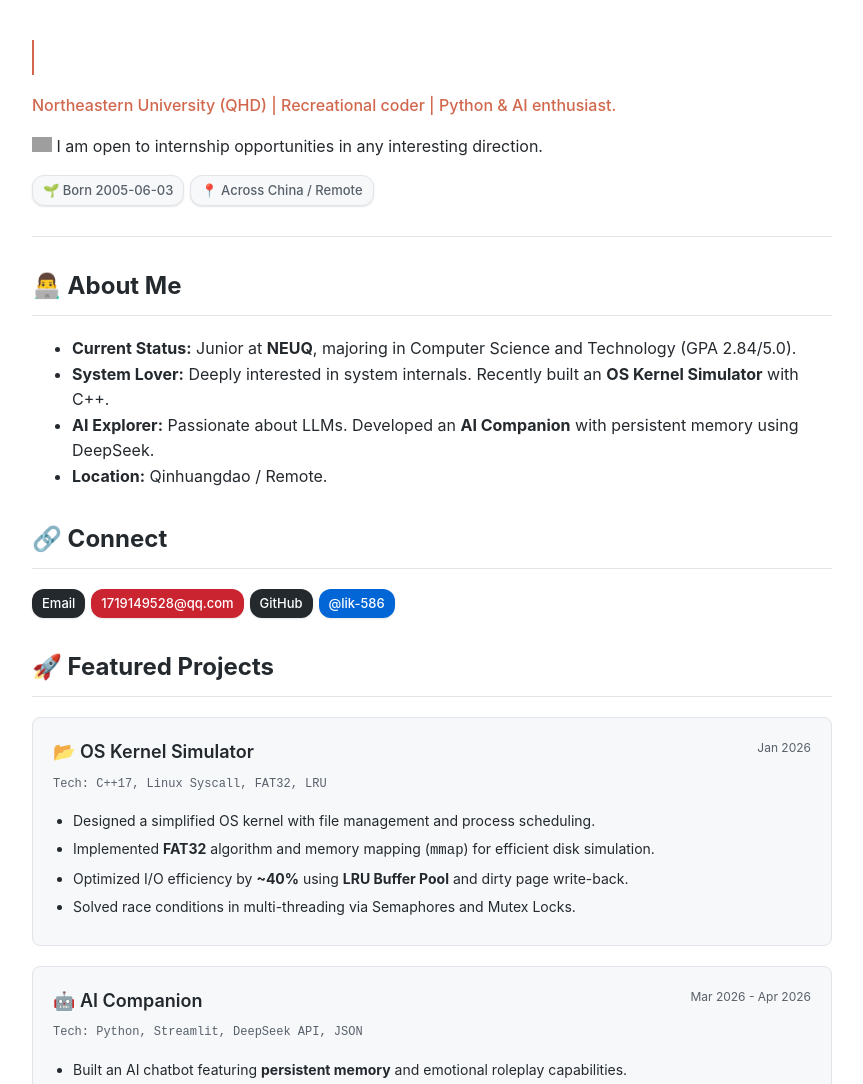
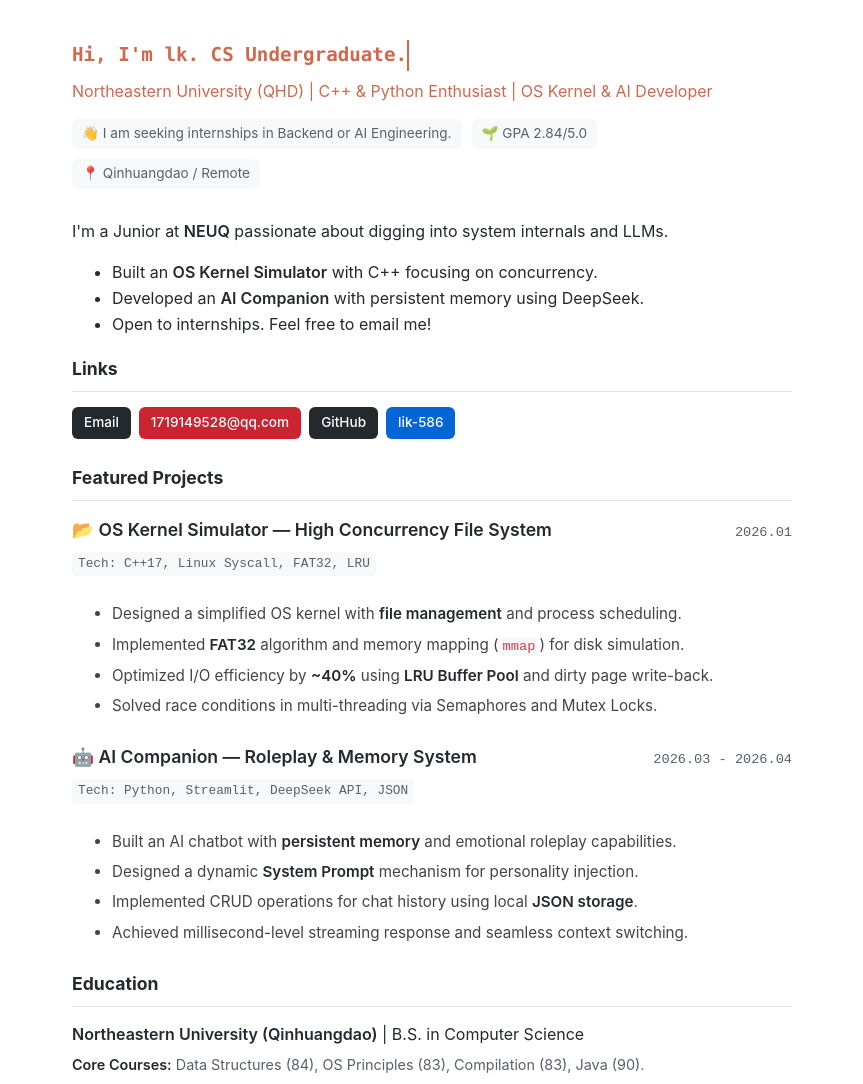
Before and after one commit to lik-586/lik-586.github.io, a plain HTML site: page index.html in a window 1280 px wide. Shown: the top 1084 px of the page, without its empty margins (208-1071 px from the left). Drawn offline with Linux system fonts and the light colour scheme; grey boxes are pictures that could not be loaded.

Commit message:
Update index.html（4）
好像还是第一版更好

```diff
--- a/index.html
+++ b/index.html
@@ -20,202 +20,230 @@
             background-color: var(--bg-color);
             color: var(--text-main);
             line-height: 1.6;
-            padding: 40px 20px;
-            max-width: 800px;
-            margin: 0 auto;
+            max-width: 720px;
+            margin: 40px auto;
+            padding: 0 20px;
         }
-
-        /* --- 动态标题样式 (打字机效果) --- */
-        .typewriter-container {
-            font-family: 'Courier New', Courier, monospace;
-            font-size: 22px;
-            font-weight: 700;
-            color: var(--primary-color);
-            border-right: 2px solid var(--primary-color); /* 光标 */
-            white-space: nowrap;
-            overflow: hidden;
-            display: inline-block;
-            width: 0; /* 初始宽度为0 */
-        }
-
-        /* 定义闪烁动画 */
-        @keyframes blink-animation {
-            0%, 100% { border-color: transparent; }
-            50% { border-color: var(--primary-color); }
-        }
-
-        /* 只有添加 .blinking 类时才闪烁 */
-        .blinking {
-            animation: blink-animation 0.8s step-end infinite;
-        }
-
-        /* --- 通用排版 --- */
-        h1, h2, h3 { margin-top: 0; color: var(--text-main); }
-        h2 { border-bottom: 1px solid var(--border-color); padding-bottom: 10px; margin-top: 30px; }
-        p { margin-bottom: 15px; }
-
-        .text-gray { color: var(--text-gray); }
-        .text-orange { color: var(--primary-color); }
 
         a { color: var(--primary-color); text-decoration: none; }
         a:hover { text-decoration: underline; }
+        strong { color: var(--text-main); font-weight: 600; }
 
-        /* --- 标签样式 (Badge) --- */
-        .tags-container {
+        /* --- 头部区域 --- */
+        header { margin-bottom: 30px; }
+        .typewriter-container {
+            font-family: 'SFMono-Regular', Consolas, 'Liberation Mono', Menlo, Courier, monospace;
+            font-size: 1.2rem;
+            font-weight: 600;
+            color: var(--primary-color);
+            border-right: 2px solid var(--primary-color);
+            white-space: nowrap;
+            overflow: hidden;
+            width: fit-content;
+            animation: blink-caret 0.75s step-end infinite;
+        }
+
+        .subtitle {
+            margin-top: 8px;
+            font-size: 1rem;
+            color: var(--primary-color);
+            opacity: 0; /* 初始隐藏，JS控制淡入 */
+            animation: fadeIn 1s forwards 0.5s;
+        }
+
+        .status-badges {
+            margin-top: 15px;
+            display: flex;
+            gap: 10px;
+            flex-wrap: wrap;
+        }
+        .badge {
+            font-size: 0.85rem;
+            padding: 4px 10px;
+            border-radius: 6px;
+            background-color: var(--bg-code);
+            color: var(--text-gray);
+            display: flex;
+            align-items: center;
+            gap: 5px;
+        }
+
+        /* --- 链接标签区域 --- */
+        .links-section h3, .projects-section h3, .edu-section h3 {
+            font-size: 1.1rem;
+            border-bottom: 1px solid var(--border-color);
+            padding-bottom: 8px;
+            margin-bottom: 15px;
+            color: var(--text-main);
+        }
+
+        .tag-container {
             display: flex;
             flex-wrap: wrap;
+            gap: 8px;
+            margin-bottom: 25px;
+        }
+        .tag {
+            font-size: 0.85rem;
+            font-weight: 500;
+            padding: 5px 12px;
+            border-radius: 6px;
+            color: white;
+            display: flex;
+            align-items: center;
             gap: 6px;
-            margin-bottom: 20px;
+        }
+        /* 颜色模拟参考图 */
+        .t-blog { background-color: #24292e; }
+        .t-wiki { background-color: var(--primary-color); }
+        .t-leetcode { background-color: #586069; }
+        .t-algo { background-color: #f9826c; }
+        .t-mail { background-color: #24292e; }
+        .t-email { background-color: #cb2431; }
+        .t-gh { background-color: #24292e; }
+        .t-gh-val { background-color: #0366d6; }
+
+        /* --- 项目列表 --- */
+        .project-item {
+            margin-bottom: 25px;
+        }
+        .project-header {
+            display: flex;
+            justify-content: space-between;
+            align-items: baseline;
+            margin-bottom: 5px;
+        }
+        .project-title {
+            font-size: 1.1rem;
+            font-weight: 600;
+            color: var(--text-main);
+        }
+        .project-date {
+            font-size: 0.85rem;
+            color: var(--text-gray);
+            font-family: monospace;
+        }
+        .tech-stack {
+            font-size: 0.8rem;
+            color: var(--text-gray);
+            margin-bottom: 10px;
+            font-family: monospace;
+            background: var(--bg-code);
+            padding: 2px 6px;
+            border-radius: 4px;
+            display: inline-block;
+        }
+        .project-desc li {
+            margin-bottom: 6px;
+            font-size: 0.95rem;
+            color: #444;
+        }
+        code {
+            background-color: var(--bg-code);
+            padding: 2px 4px;
+            border-radius: 4px;
+            font-family: monospace;
+            font-size: 0.9em;
+            color: #d73a49;
         }
 
-        .tag {
-            display: inline-flex;
-            align-items: center;
-            padding: 4px 10px;
-            border-radius: 12px; /* 圆角 */
-            font-size: 13px;
-            font-weight: 500;
-            color: white;
-            box-shadow: 0 1px 2px rgba(0,0,0,0.1);
-        }
+        /* --- 教育背景 --- */
+        .edu-item { margin-bottom: 15px; }
+        .course-list { font-size: 0.9rem; color: var(--text-gray); margin-top: 5px; }
 
-        /* 标签配色 */
-        .tag-blog { background-color: #24292e; }
-        .tag-wiki { background-color: var(--primary-color); }
-        .tag-leetcode { background-color: #586069; }
-        .tag-algo { background-color: #f9826c; }
-        .tag-mail { background-color: #24292e; }
-        .tag-emailaddr { background-color: #cb2431; }
-        .tag-social { background-color: #24292e; }
-        .tag-social-val { background-color: #0366d6; }
-        .tag-csdn { background-color: #586069; }
-        .tag-csdn-val { background-color: #28a745; }
-
-        /* --- 项目卡片 --- */
-        .project-card {
-            background-color: var(--bg-code);
-            border-radius: 8px;
-            padding: 20px;
-            margin-bottom: 20px;
-            border: 1px solid var(--border-color);
-        }
-
-        .project-title {
-            font-size: 18px;
-            font-weight: 600;
-            margin-bottom: 8px;
-            display: flex;
-            justify-content: space-between;
-        }
-
-        .tech-stack {
-            font-size: 12px;
-            color: var(--text-gray);
-            font-family: monospace;
-            margin-bottom: 12px;
-            display: block;
-        }
-
-        .project-card ul {
-            margin-bottom: 0;
-            padding-left: 20px;
-        }
-
-        .project-card li {
-            margin-bottom: 6px;
-            font-size: 14px;
-        }
-
-        /* --- 引用块 --- */
+        /* --- 引用 --- */
         blockquote {
             border-left: 4px solid var(--border-color);
             padding-left: 16px;
+            margin: 30px 0;
             color: var(--text-gray);
             font-style: italic;
-            margin: 30px 0;
         }
+
+        /* --- 动画 --- */
+        @keyframes blink-caret { from, to { border-color: transparent; } 50% { border-color: var(--primary-color); } }
+        @keyframes fadeIn { to { opacity: 1; } }
 
         /* --- 响应式 --- */
         @media (max-width: 600px) {
-            body { padding: 20px 15px; }
-            .typewriter-container { font-size: 18px; }
-            .project-title { flex-direction: column; gap: 5px; }
+            body { margin: 20px auto; padding: 0 15px; }
+            .typewriter-container { font-size: 1.1rem; width: 100%; }
+            .project-header { flex-direction: column; }
+            .project-date { margin-top: 4px; }
         }
     </style>
 </head>
 <body>
 
-<!-- 头部区域 -->
+    <!-- 头部介绍 -->
     <header>
         <!-- 打字机标题 -->
         <div class="typewriter-container" id="typewriter"></div>
 
-    <p class="text-orange" style="margin-top: 10px; font-weight: 500;">
-        Northeastern University (QHD) | Recreational coder | Python & AI enthusiast.
-    </p>
+        <!-- 副标题 -->
+        <div class="subtitle">
+            Northeastern University (QHD) | C++ & Python Enthusiast | OS Kernel & AI Developer
+        </div>
 
-    <p>
-        <img src="https://raw.githubusercontent.com/MartinHeinz/MartinHeinz/master/wave.gif" width="20px">
-        I am open to internship opportunities in any interesting direction.
-    </p>
-
-    <div class="tags-container" style="margin-top: 15px;">
-        <span class="tag" style="background-color: #f6f8fa; color: #586069; border: 1px solid var(--border-color);">🌱 Born 2005-06-03</span>
-        <span class="tag" style="background-color: #f6f8fa; color: #586069; border: 1px solid var(--border-color);">📍 Across China / Remote</span>
+        <!-- 状态徽章 -->
+        <div class="status-badges">
+            <div class="badge">👋 I am seeking internships in Backend or AI Engineering.</div>
+            <div class="badge">🌱 GPA 2.84/5.0</div>
+            <div class="badge">📍 Qinhuangdao / Remote</div>
         </div>
     </header>
 
-<hr style="border: 0; border-top: 1px solid var(--border-color); margin: 30px 0;">
-
-<!-- 关于我 -->
+    <!-- 简短自我介绍 -->
     <section>
-    <h2>👨‍💻 About Me</h2>
+        <p>I'm a Junior at <strong>NEUQ</strong> passionate about digging into system internals and LLMs.</p>
         <ul>
-        <li><strong>Current Status:</strong> Junior at <strong>NEUQ</strong>, majoring in Computer Science and Technology (GPA 2.84/5.0).</li>
-        <li><strong>System Lover:</strong> Deeply interested in system internals. Recently built an <strong>OS Kernel Simulator</strong> with C++.</li>
-        <li><strong>AI Explorer:</strong> Passionate about LLMs. Developed an <strong>AI Companion</strong> with persistent memory using DeepSeek.</li>
-        <li><strong>Location:</strong> Qinhuangdao / Remote.</li>
+            <li>Built an <strong>OS Kernel Simulator</strong> with C++ focusing on concurrency.</li>
+            <li>Developed an <strong>AI Companion</strong> with persistent memory using DeepSeek.</li>
+            <li>Open to internships. Feel free to email me!</li>
         </ul>
     </section>
 
-<!-- 链接 -->
-<section>
-    <h2>🔗 Connect</h2>
-    <div class="tags-container">
-        <span class="tag tag-mail">Email</span>
-        <span class="tag tag-emailaddr">1719149528@qq.com</span>
-        <span class="tag tag-social">GitHub</span>
-        <span class="tag tag-social-val">@lik-586</span>
+    <!-- 链接区域 (模仿参考图的 Links) -->
+    <section class="links-section">
+        <h3>Links</h3>
+        <div class="tag-container">
+            <span class="tag t-mail">Email</span>
+            <span class="tag t-email">1719149528@qq.com</span>
+
+            <span class="tag t-gh">GitHub</span>
+            <span class="tag t-gh-val">lik-586</span>
         </div>
     </section>
 
-<!-- 项目经历 -->
-<section>
-    <h2>🚀 Featured Projects</h2>
+    <!-- 精选项目 -->
+    <section class="projects-section">
+        <h3>Featured Projects</h3>
 
-    <div class="project-card">
-        <div class="project-title">
-            <span>📂 OS Kernel Simulator</span>
-            <span style="font-size: 12px; font-weight: normal; color: var(--text-gray);">Jan 2026</span>
+        <!-- 项目 1 -->
+        <div class="project-item">
+            <div class="project-header">
+                <span class="project-title">📂 OS Kernel Simulator — High Concurrency File System</span>
+                <span class="project-date">2026.01</span>
             </div>
-        <span class="tech-stack">Tech: C++17, Linux Syscall, FAT32, LRU</span>
-        <ul>
-            <li>Designed a simplified OS kernel with file management and process scheduling.</li>
-            <li>Implemented <strong>FAT32</strong> algorithm and memory mapping (<code>mmap</code>) for efficient disk simulation.</li>
+            <div class="tech-stack">Tech: C++17, Linux Syscall, FAT32, LRU</div>
+            <ul class="project-desc">
+                <li>Designed a simplified OS kernel with <strong>file management</strong> and process scheduling.</li>
+                <li>Implemented <strong>FAT32</strong> algorithm and memory mapping (<code>mmap</code>) for disk simulation.</li>
                 <li>Optimized I/O efficiency by <strong>~40%</strong> using <strong>LRU Buffer Pool</strong> and dirty page write-back.</li>
                 <li>Solved race conditions in multi-threading via Semaphores and Mutex Locks.</li>
             </ul>
         </div>
 
-    <div class="project-card">
-        <div class="project-title">
-            <span>🤖 AI Companion</span>
-            <span style="font-size: 12px; font-weight: normal; color: var(--text-gray);">Mar 2026 - Apr 2026</span>
+        <!-- 项目 2 -->
+        <div class="project-item">
+            <div class="project-header">
+                <span class="project-title">🤖 AI Companion — Roleplay & Memory System</span>
+                <span class="project-date">2026.03 - 2026.04</span>
             </div>
-        <span class="tech-stack">Tech: Python, Streamlit, DeepSeek API, JSON</span>
-        <ul>
-            <li>Built an AI chatbot featuring <strong>persistent memory</strong> and emotional roleplay capabilities.</li>
-            <li>Designed a dynamic <strong>System Prompt</strong> mechanism for flexible personality injection.</li>
+            <div class="tech-stack">Tech: Python, Streamlit, DeepSeek API, JSON</div>
+            <ul class="project-desc">
+                <li>Built an AI chatbot with <strong>persistent memory</strong> and emotional roleplay capabilities.</li>
+                <li>Designed a dynamic <strong>System Prompt</strong> mechanism for personality injection.</li>
                 <li>Implemented CRUD operations for chat history using local <strong>JSON storage</strong>.</li>
                 <li>Achieved millisecond-level streaming response and seamless context switching.</li>
             </ul>
@@ -223,48 +251,41 @@
     </section>
 
     <!-- 教育背景 -->
-<section>
-    <h2>🎓 Education</h2>
-    <p><strong>Northeastern University (Qinhuangdao)</strong> | B.S. in Computer Science</p>
-    <p class="text-gray" style="font-size: 14px;">
+    <section class="edu-section">
+        <h3>Education</h3>
+        <div class="edu-item">
+            <strong>Northeastern University (Qinhuangdao)</strong> | B.S. in Computer Science
+            <div class="course-list">
                 <strong>Core Courses:</strong> Data Structures (84), OS Principles (83), Compilation (83), Java (90).
-    </p>
+            </div>
+        </div>
     </section>
 
+    <!-- 底部格言 -->
     <blockquote>
         "Attempt to achieve any sustainable behavior through automated means."
     </blockquote>
 
-<footer style="font-size: 12px; color: #959da5; text-align: center; margin-top: 40px;">
+    <footer style="text-align: center; color: #959da5; font-size: 0.8rem; margin-top: 40px; padding-bottom: 20px;">
         © 2026 lk. Built with simple HTML.
     </footer>
 
+    <!-- 打字机脚本 -->
     <script>
-    // --- 打字机逻辑 ---
         const textToType = "Hi, I'm lk. CS Undergraduate.";
-    const typewriterElement = document.getElementById('typewriter');
-    let index = 0;
+        const typeWriterElement = document.getElementById('typewriter');
+        let idx = 0;
 
-    function type() {
-        if (index < textToType.length) {
-            // 添加字符
-            typewriterElement.textContent += textToType.charAt(index);
-            index++;
-            // 递归调用，模拟打字速度 (100ms)
-            setTimeout(type, 100);
-        } else {
-            // --- 打字结束 ---
-            // 移除闪烁类，光标将保持静止（常亮）
-            typewriterElement.classList.remove('blinking');
+        function typeWriter() {
+            if (idx < textToType.length) {
+                typeWriterElement.textContent += textToType.charAt(idx);
+                idx++;
+                setTimeout(typeWriter, 100); // 打字速度
             }
         }
 
-    // 页面加载完成后开始
-    window.onload = function() {
-        // 初始添加闪烁类，让光标在打字时闪烁
-        typewriterElement.classList.add('blinking');
-        type();
-    };
+        // 页面加载完成后开始打字
+        window.onload = typeWriter;
     </script>
 
 </body>
```
Lines whose indentation alone changed are shown as unchanged.
